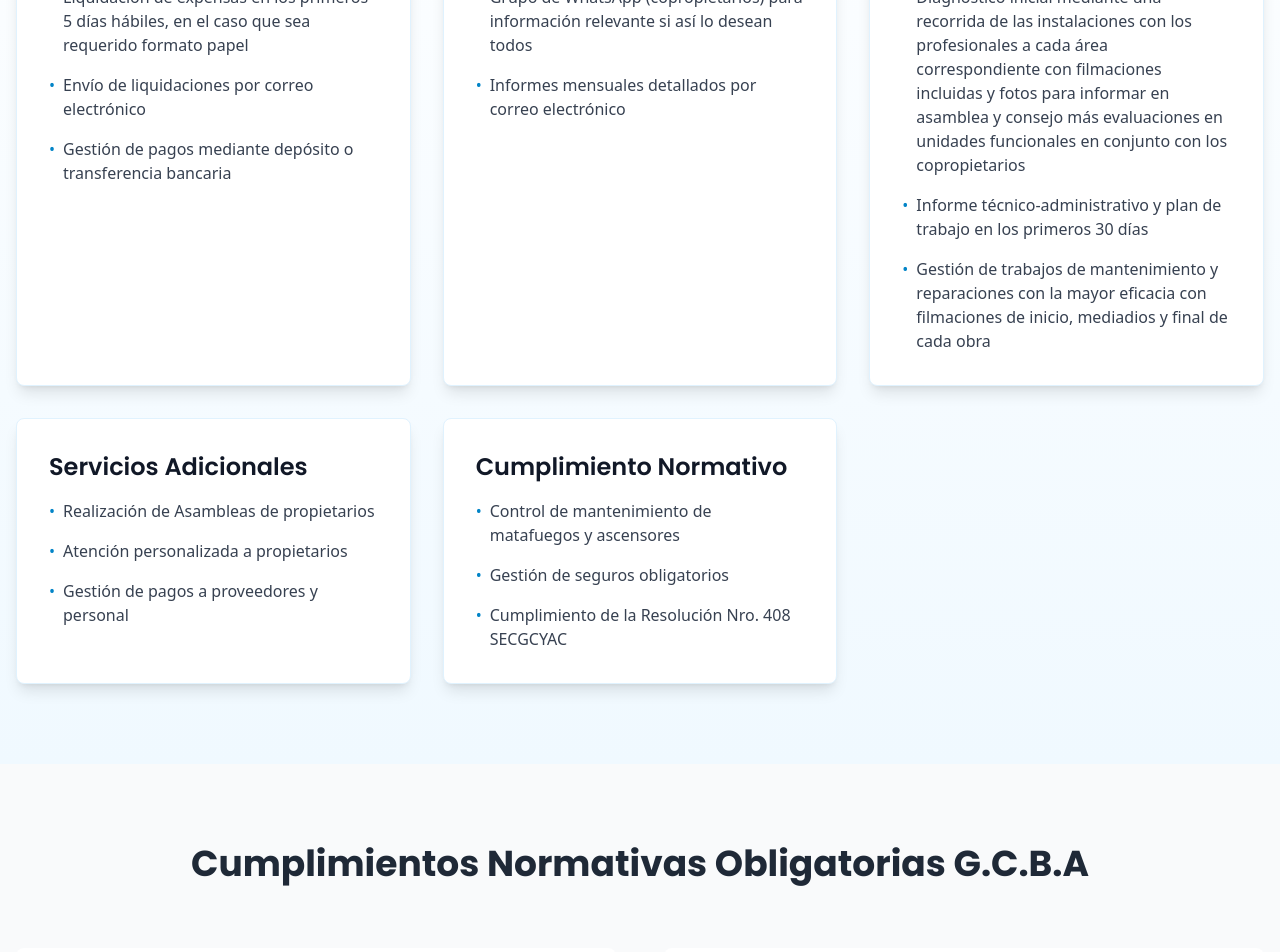
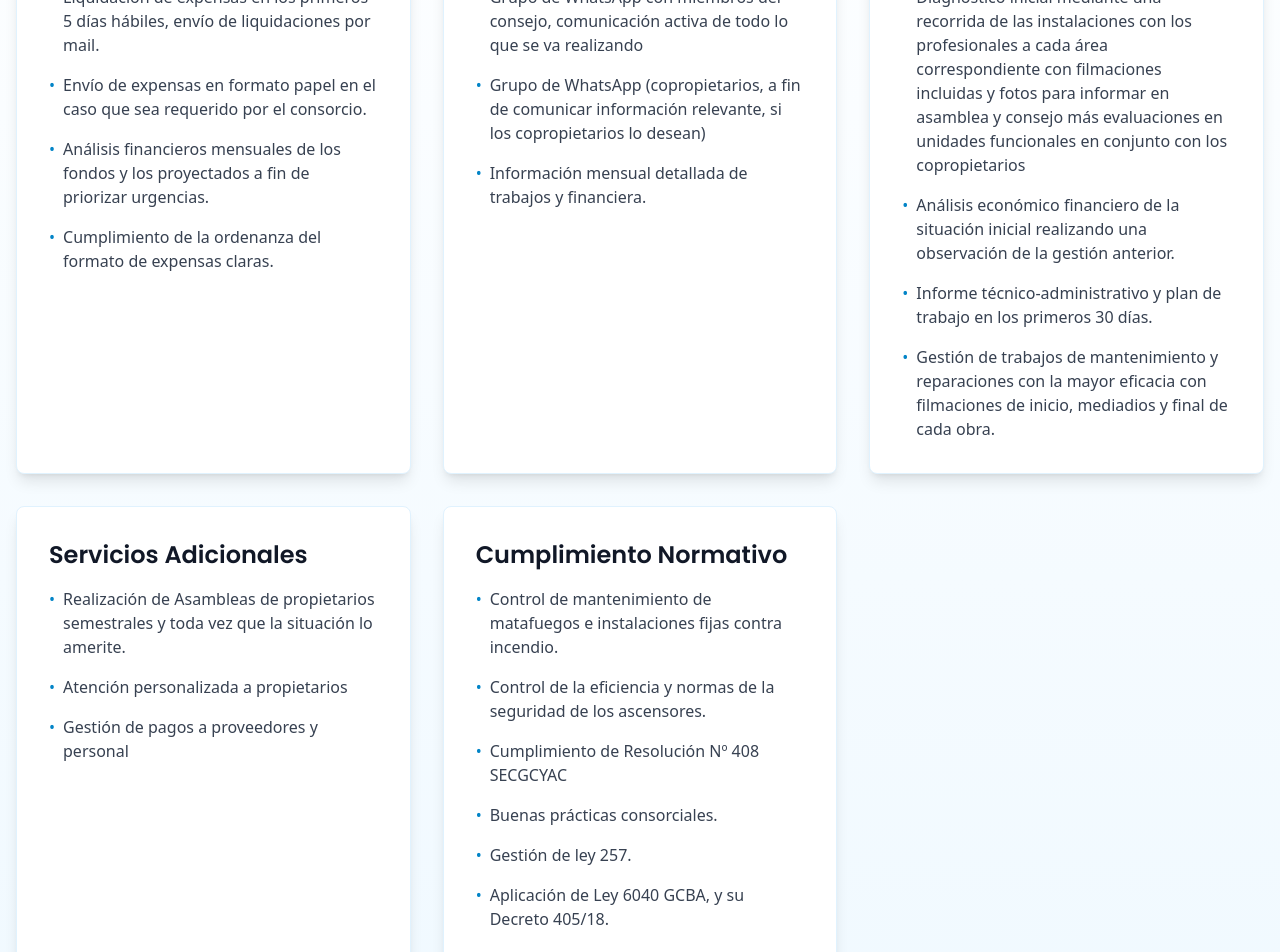
Before and after one commit to mendezgd/MM, a React (Vite) app: page / in a window 1280 px wide. Shown: the part 960-1912 px from the top of the page. Built offline with nearby package versions, Linux system fonts and the light colour scheme.

Commit message:
reformas info

```diff
--- a/src/components/services.tsx
+++ b/src/components/services.tsx
@@ -19,30 +19,52 @@ export function Services() {
           </p>
         </div>
 
-        <div className="grid md:grid-cols-2 lg:grid-cols-3 gap-8" aria-label="Lista de servicios ofrecidos">
+        <div
+          className="grid md:grid-cols-2 lg:grid-cols-3 gap-8"
+          aria-label="Lista de servicios ofrecidos"
+        >
           {/* Gestión Financiera */}
           <article className="bg-white p-8 rounded-lg shadow-lg border border-primary-100 hover:border-primary-300 transition-colors">
             <h3 className="text-2xl font-semibold text-gray-900 mb-4">
               Gestión Financiera
             </h3>
-            <ul className="space-y-4" aria-label="Servicios de gestión financiera">
+            <ul
+              className="space-y-4"
+              aria-label="Servicios de gestión financiera"
+            >
               <li className="flex items-start">
-                <span className="text-primary-600 mr-2" aria-hidden="true">•</span>
+                <span className="text-primary-600 mr-2" aria-hidden="true">
+                  •
+                </span>
                 <span className="text-gray-700">
-                  Liquidación de expensas en los primeros 5 días hábiles, en el
-                  caso que sea requerido formato papel
+                  Liquidación de expensas en los primeros 5 días hábiles, envío
+                  de liquidaciones por mail.
                 </span>
               </li>
               <li className="flex items-start">
-                <span className="text-primary-600 mr-2" aria-hidden="true">•</span>
+                <span className="text-primary-600 mr-2" aria-hidden="true">
+                  •
+                </span>
                 <span className="text-gray-700">
-                  Envío de liquidaciones por correo electrónico
+                  Envío de expensas en formato papel en el caso que sea
+                  requerido por el consorcio.
                 </span>
               </li>
               <li className="flex items-start">
-                <span className="text-primary-600 mr-2" aria-hidden="true">•</span>
+                <span className="text-primary-600 mr-2" aria-hidden="true">
+                  •
+                </span>
                 <span className="text-gray-700">
-                  Gestión de pagos mediante depósito o transferencia bancaria
+                  Análisis financieros mensuales de los fondos y los proyectados
+                  a fin de priorizar urgencias.
+                </span>
+              </li>
+              <li className="flex items-start">
+                <span className="text-primary-600 mr-2" aria-hidden="true">
+                  •
+                </span>
+                <span className="text-gray-700">
+                  Cumplimiento de la ordenanza del formato de expensas claras.
                 </span>
               </li>
             </ul>
@@ -55,16 +77,29 @@ export function Services() {
             </h3>
             <ul className="space-y-4" aria-label="Servicios de comunicación">
               <li className="flex items-start">
-                <span className="text-primary-600 mr-2" aria-hidden="true">•</span>
+                <span className="text-primary-600 mr-2" aria-hidden="true">
+                  •
+                </span>
                 <span className="text-gray-700">
-                  Grupo de WhatsApp (copropietarios) para información relevante
-                  si así lo desean todos
+                  Grupo de WhatsApp con miembros del consejo, comunicación
+                  activa de todo lo que se va realizando
                 </span>
               </li>
               <li className="flex items-start">
-                <span className="text-primary-600 mr-2" aria-hidden="true">•</span>
+                <span className="text-primary-600 mr-2" aria-hidden="true">
+                  •
+                </span>
                 <span className="text-gray-700">
-                  Informes mensuales detallados por correo electrónico
+                  Grupo de WhatsApp (copropietarios, a fin de comunicar
+                  información relevante, si los copropietarios lo desean)
+                </span>
+              </li>
+              <li className="flex items-start">
+                <span className="text-primary-600 mr-2" aria-hidden="true">
+                  •
+                </span>
+                <span className="text-gray-700">
+                  Información mensual detallada de trabajos y financiera.
                 </span>
               </li>
             </ul>
@@ -77,7 +112,9 @@ export function Services() {
             </h3>
             <ul className="space-y-4" aria-label="Metodología de trabajo">
               <li className="flex items-start">
-                <span className="text-primary-600 mr-2" aria-hidden="true">•</span>
+                <span className="text-primary-600 mr-2" aria-hidden="true">
+                  •
+                </span>
                 <span className="text-gray-700">
                   Diagnóstico inicial mediante una recorrida de las
                   instalaciones con los profesionales a cada área
@@ -87,18 +124,32 @@ export function Services() {
                 </span>
               </li>
               <li className="flex items-start">
-                <span className="text-primary-600 mr-2" aria-hidden="true">•</span>
+                <span className="text-primary-600 mr-2" aria-hidden="true">
+                  •
+                </span>
+                <span className="text-gray-700">
+                  Análisis económico financiero de la situación inicial
+                  realizando una observación de la gestión anterior.
+                </span>
+              </li>
+
+              <li className="flex items-start">
+                <span className="text-primary-600 mr-2" aria-hidden="true">
+                  •
+                </span>
                 <span className="text-gray-700">
                   Informe técnico-administrativo y plan de trabajo en los
-                  primeros 30 días
+                  primeros 30 días.
                 </span>
               </li>
               <li className="flex items-start">
-                <span className="text-primary-600 mr-2" aria-hidden="true">•</span>
+                <span className="text-primary-600 mr-2" aria-hidden="true">
+                  •
+                </span>
                 <span className="text-gray-700">
                   Gestión de trabajos de mantenimiento y reparaciones con la
                   mayor eficacia con filmaciones de inicio, mediadios y final de
-                  cada obra
+                  cada obra.
                 </span>
               </li>
             </ul>
@@ -111,19 +162,26 @@ export function Services() {
             </h3>
             <ul className="space-y-4" aria-label="Servicios adicionales">
               <li className="flex items-start">
-                <span className="text-primary-600 mr-2" aria-hidden="true">•</span>
+                <span className="text-primary-600 mr-2" aria-hidden="true">
+                  •
+                </span>
                 <span className="text-gray-700">
-                  Realización de Asambleas de propietarios
+                  Realización de Asambleas de propietarios semestrales y toda
+                  vez que la situación lo amerite.
                 </span>
               </li>
               <li className="flex items-start">
-                <span className="text-primary-600 mr-2" aria-hidden="true">•</span>
+                <span className="text-primary-600 mr-2" aria-hidden="true">
+                  •
+                </span>
                 <span className="text-gray-700">
                   Atención personalizada a propietarios
                 </span>
               </li>
               <li className="flex items-start">
-                <span className="text-primary-600 mr-2" aria-hidden="true">•</span>
+                <span className="text-primary-600 mr-2" aria-hidden="true">
+                  •
+                </span>
                 <span className="text-gray-700">
                   Gestión de pagos a proveedores y personal
                 </span>
@@ -136,23 +194,56 @@ export function Services() {
             <h3 className="text-2xl font-semibold text-gray-900 mb-4">
               Cumplimiento Normativo
             </h3>
-            <ul className="space-y-4" aria-label="Servicios de cumplimiento normativo">
+            <ul
+              className="space-y-4"
+              aria-label="Servicios de cumplimiento normativo"
+            >
               <li className="flex items-start">
-                <span className="text-primary-600 mr-2" aria-hidden="true">•</span>
+                <span className="text-primary-600 mr-2" aria-hidden="true">
+                  •
+                </span>
                 <span className="text-gray-700">
-                  Control de mantenimiento de matafuegos y ascensores
+                  Control de mantenimiento de matafuegos e instalaciones fijas
+                  contra incendio.
                 </span>
               </li>
               <li className="flex items-start">
-                <span className="text-primary-600 mr-2" aria-hidden="true">•</span>
+                <span className="text-primary-600 mr-2" aria-hidden="true">
+                  •
+                </span>
                 <span className="text-gray-700">
-                  Gestión de seguros obligatorios
+                  Control de la eficiencia y normas de la seguridad de los
+                  ascensores.
                 </span>
               </li>
               <li className="flex items-start">
-                <span className="text-primary-600 mr-2" aria-hidden="true">•</span>
+                <span className="text-primary-600 mr-2" aria-hidden="true">
+                  •
+                </span>
                 <span className="text-gray-700">
-                  Cumplimiento de la Resolución Nro. 408 SECGCYAC
+                  Cumplimiento de Resolución Nº 408 SECGCYAC
+                </span>
+              </li>
+              <li className="flex items-start">
+                <span className="text-primary-600 mr-2" aria-hidden="true">
+                  •
+                </span>
+                <span className="text-gray-700">
+                  Buenas prácticas consorciales.
+                </span>
+              </li>
+              <li className="flex items-start">
+                <span className="text-primary-600 mr-2" aria-hidden="true">
+                  •
+                </span>
+                <span className="text-gray-700">Gestión de ley 257.</span>
+              </li>
+              <li className="flex items-start">
+                <span className="text-primary-600 mr-2" aria-hidden="true">
+                  •
+                </span>
+                <span className="text-gray-700">
+                  Aplicación de Ley 6040 GCBA, y su Decreto 405/18.
                 </span>
               </li>
             </ul>
```
